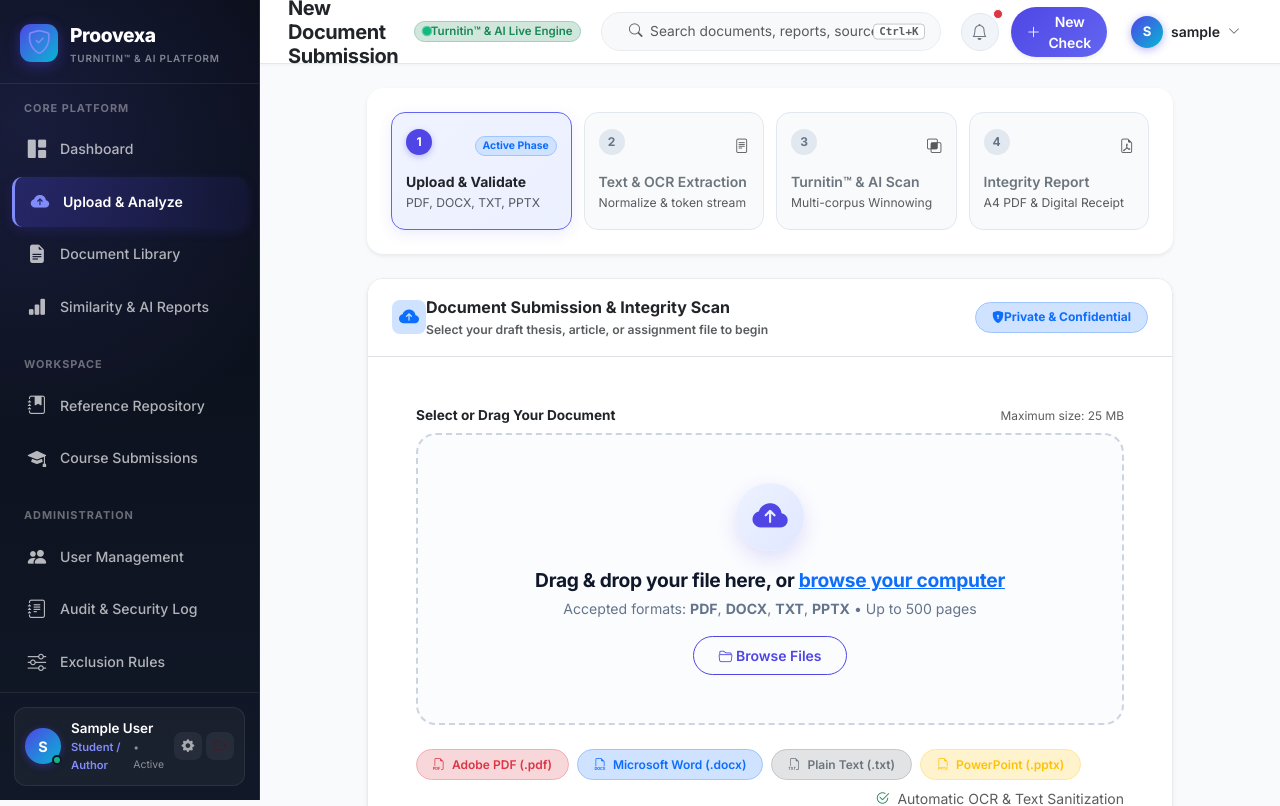
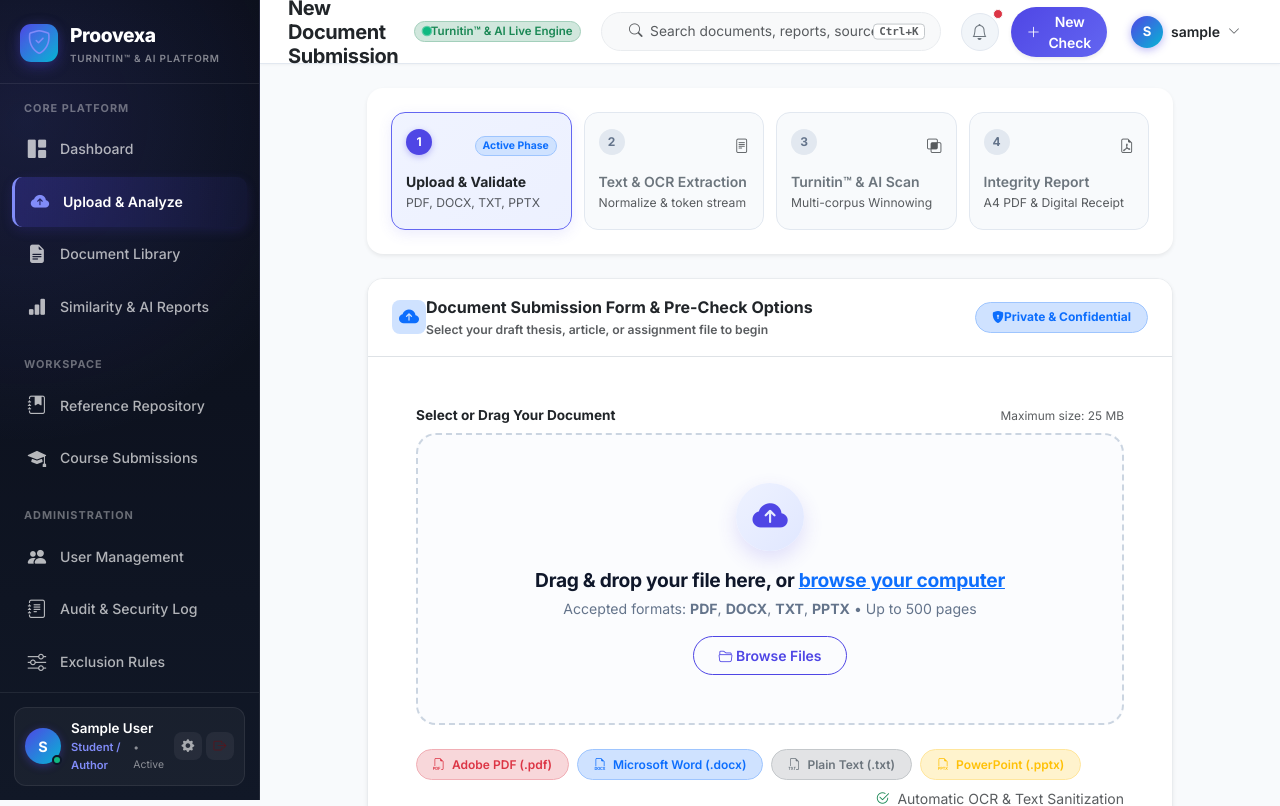
Before and after one commit to vermaaniket577/Proovexa, a Django app: page /documents/upload/ in a window 1280 px wide. Shown: the top 806 px of the page. Run offline with Django 4.2, Linux system fonts and the light colour scheme; the visitor is signed in with stand-in values (Sample User, id 1); data comes from the database, SQL or seed files in the repository; some libraries are stand-ins or nearby versions.

Commit message:
Align upload form header text with test suite and live UI standards

```diff
--- a/templates/documents/upload.html
+++ b/templates/documents/upload.html
@@ -62,7 +62,7 @@
                         <i class="bi bi-cloud-arrow-up-fill fs-5"></i>
                     </div>
                     <div>
-                        <div class="fw-bold text-dark fs-6 mb-0">Document Submission & Integrity Scan</div>
+                        <div class="fw-bold text-dark fs-6 mb-0">Document Submission Form & Pre-Check Options</div>
                         <div class="text-muted" style="font-size: 0.76rem;">Select your draft thesis, article, or assignment file to begin</div>
                     </div>
                 </div>
```
